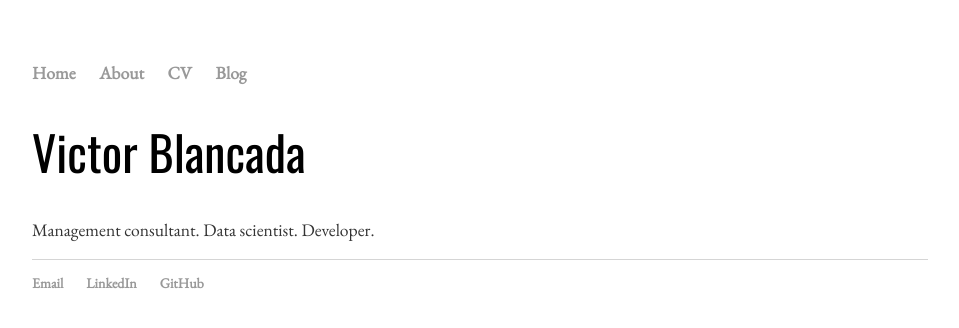
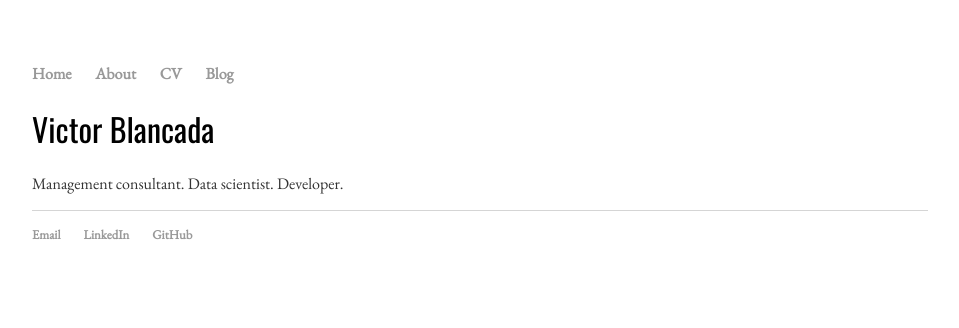
Before and after one commit to victorangeloblancada/victorangeloblancada.github.io-jekyll, a Jekyll site: the page built from index.html, in a window 1280 px wide. Shown: the top 328 px of the page, without its empty margins (160-1119 px from the left). Built offline with Jekyll 4.4.1, drawn with Linux system fonts in a browser that asks for light colours.

Commit message:
Update main.css

```diff
--- a/css/main.css
+++ b/css/main.css
@@ -23,12 +23,8 @@ h1, h2, h3 {
     font-family:'Oswald','Helvetica', 'Arial', 'Sans-Serif';
     font-weight: normal;
 }
-h1 {
-    font-size: 3em;
-}
 p, li {
     font-family:'EB Garamond', 'Garamond', 'Times', 'Times New Roman', 'Serif';
-    font-size: 1.1em;
     line-height: 1.25em;
     color: #333;
 }
```
